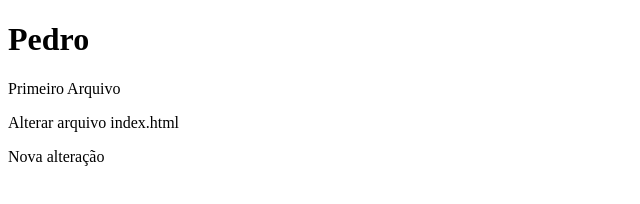
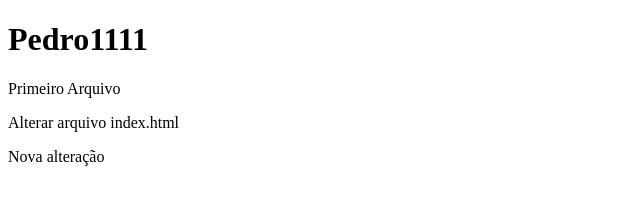
Before and after one commit to Phtessarolo/bootcampoDB1, a plain HTML site: page index.html in a window 1280 px wide. Shown: the full height of the page, 0-640 px from the left. Drawn offline with Linux system fonts and the light colour scheme.

Commit message:
aprendendo git vscode

```diff
--- a/index.html
+++ b/index.html
@@ -8,7 +8,7 @@
 </head>
 <body>
     <header>
-        <h1>Pedro</h1>
+        <h1>Pedro1111</h1>
     </header>
 
     <div>
--- a/style.css
+++ b/style.css
@@ -0,0 +1,3 @@
+* {
+    margin: auto;
+}
```
